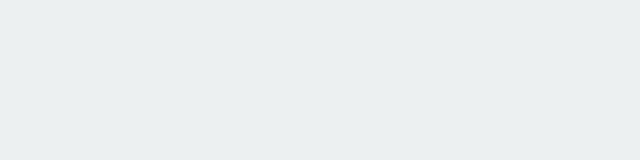
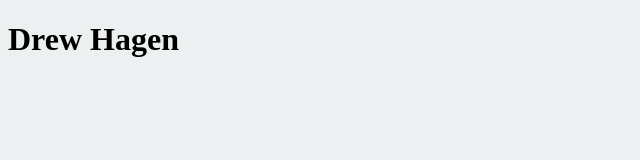
Before and after one commit to drewhagen/portfolioproject, a plain HTML site: page index.html in a window 1280 px wide. Shown: the whole page, without its empty margins (0-640 px from the left). Drawn offline with Linux system fonts and the light colour scheme.

Commit message:
first dirty run

```diff
--- a/index.html
+++ b/index.html
@@ -14,9 +14,10 @@
     <link rel="stylesheet" href="assets/css/style.css">
     <script src="assets/js/script.js"></script>
   </head>
-
   <body>
-
+    <header class="nav">
+      <h1> Drew Hagen </h1>
+    </header>
 
 
   </body>
```
